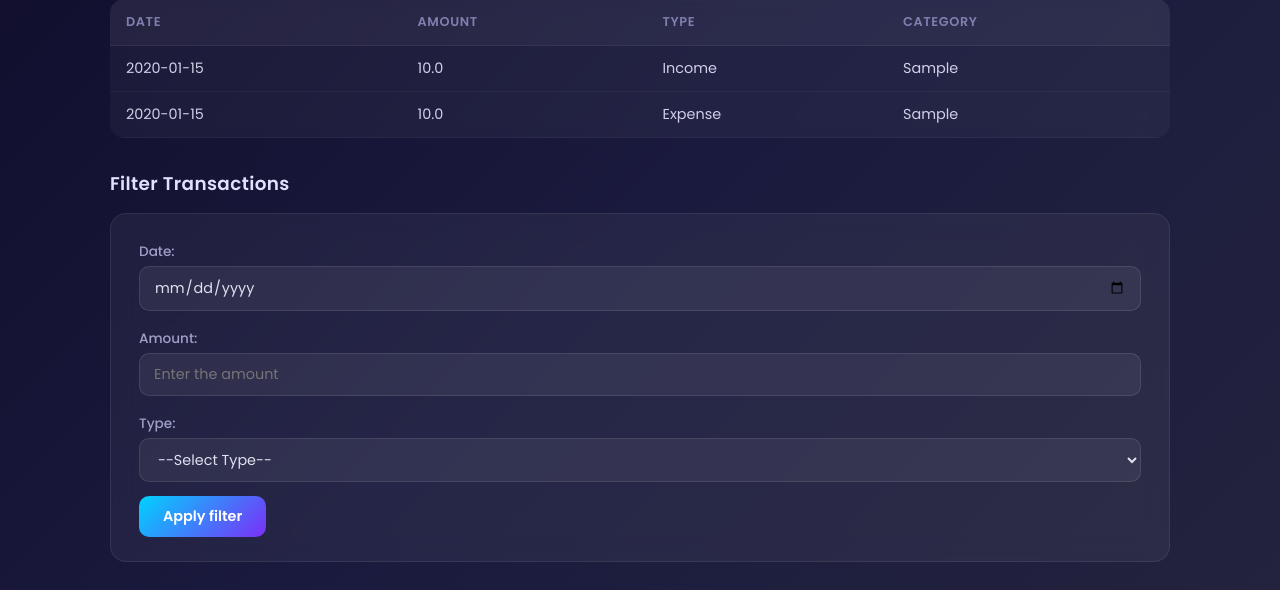
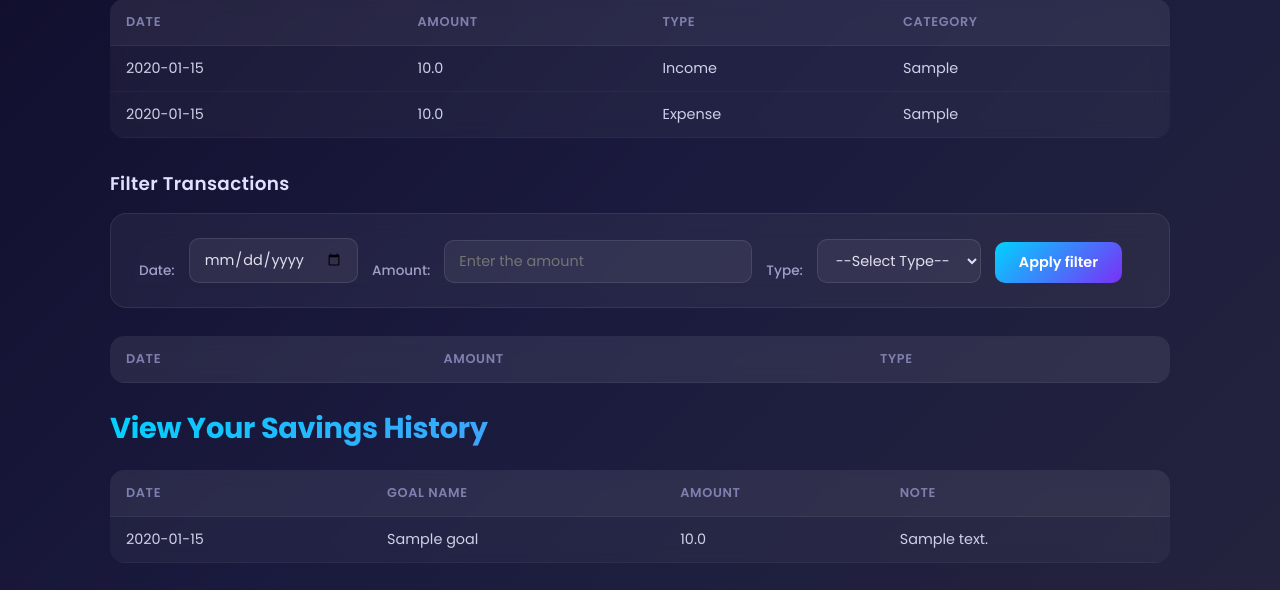
Before and after one commit to tanishq080310-sys/Personal-Finance-Manager-using-Python-and-Flask, a Flask app: page /history in a window 1280 px wide. Shown: the part 277-867 px from the top of the page. After the commit the page ends 840 px from the top, so only its background shows below. Run offline with Flask 3, Linux system fonts and the light colour scheme; a user stored in the database is signed in; tables that the repository leaves empty hold one stand-in row (values such as "Sample post"); lists and menus that the app fills with data are empty; parts of the project's set-up code (start-up, migrations or seed data) failed here and were passed over.

Commit message:
Added savings history feature in history page

```diff
--- a/app.py
+++ b/app.py
@@ -152,6 +152,14 @@ def dashboard():
     transactions.sort(key=lambda x: x["Date"], reverse=True)
     recent_transactions = transactions[:3]
 
+    savings = Savings.query.filter_by(user_id = current_user.id).all()
+    total_saving = 0
+    for saving in savings:
+        total_saving += saving.amount
+
+    Balance_amount = total_income - total_expense - total_saving
+
+
     return render_template("dashboard.html",
         user = current_user,
         total_income = total_income,
@@ -159,7 +167,9 @@ def dashboard():
         total_expense = total_expense,
         expenses = expenses,
         Balance_amount = Balance_amount,
-        recent_transactions = recent_transactions
+        recent_transactions = recent_transactions,
+        savings = savings,
+        total_saving = total_saving
     )
 
 
@@ -255,14 +265,29 @@ def history():
 
     filtered_transactions = []
 
+    history_savings = []
+
+    savings = Savings.query.filter_by(user_id = current_user.id).all()
+
+    for saving in savings:
+        goal_name = saving.goal_id
+        goals = Goals.query.get(goal_name)
+        goalname = goals.name
+
+        history_savings.append({
+            "Date": saving.date,
+            "Amount": saving.amount,
+            "Note" : saving.note,
+            "Goal_Name" : goalname
+        })
+
+
 
     if request.method == "POST":
         print("Form reveived")
         date = request.form.get("date")
         amount = request.form.get("amount")
         type = request.form.get("type")
-
-
 
         if date:
             date = datetime.strptime(date, "%Y-%m-%d").date()
@@ -291,7 +316,9 @@ def history():
         expense_transactions = expense_transactions,
         max_income = max_income,
         max_expense = max_expense,
-        filtered_transactions = filtered_transactions
+        filtered_transactions = filtered_transactions,
+        user = current_user,
+        history_savings = history_savings
     )
 
 
--- a/static/style.css
+++ b/static/style.css
@@ -358,6 +358,14 @@ table button:hover {
     color: #ffd700;
 }
 
+.card.card-savings {
+    border-left: 3px solid #a855f7;
+}
+
+.card.card-savings .card-value {
+    color: #a855f7;
+}
+
 .card.card-welcome {
     border-left: 3px solid #7b2ff7;
 }
--- a/templates/dashboard.html
+++ b/templates/dashboard.html
@@ -25,6 +25,12 @@
             <div class="card-value">&#8377;{{ total_expense }}</div>
         </div>
 
+        <div class="card card-savings">
+            <div class="card-icon">&#x1f4b0;</div>
+            <div class="card-label">Total Savings</div>
+            <div class="card-value">&#8377;{{ total_saving }}</div>
+
+        </div>
         <div class="card card-balance">
             <div class="card-icon">&#x1f4b0;</div>
             <div class="card-label">Current Balance</div>
--- a/templates/goals.html
+++ b/templates/goals.html
@@ -20,7 +20,7 @@
             <label for="deadline">Target Date:</label>
             <input type="date" id="deadline" name="deadline">
 
-            <button type="submit" name="add_savings">Enter Goal</button>
+            <button type="submit" name="add_savings">Add Goal</button>
         </form>
 
         <form method="POST" action="/goals">
--- a/templates/history.html
+++ b/templates/history.html
@@ -29,10 +29,12 @@
 
     <table>
         <thead>
+            <tr>
                 <th>Date</th>
                 <th>Amount</th>
                 <th>Type</th>
                 <th>Category</th>
+            </tr>
         </thead>
         <tbody>
             {% for transaction in transactions %}
@@ -48,6 +50,7 @@
 
     <h3 class="filter-heading">Filter Transactions</h3>
 
+    <div class="filter-section">
     <form method = "POST" action = "/filter_history">
          <label for = "Date">Date:</label>
         <input type = "date" id = "date" name="date">
@@ -64,12 +67,15 @@
 
         <button type="submit">Apply filter</button>
     </form>
+    </div>
 
     <table>
         <thead>
+            <tr>
                 <th>Date</th>
                 <th>Amount</th>
                 <th>Type</th>
+            </tr>
         </thead>
         <tbody>
             {% for transaction in filtered_transactions %}
@@ -82,5 +88,29 @@
         </tbody>
     </table>
 
+    <h2>View Your Savings History</h2>
+
+    <table>
+        <thead>
+            <tr>
+                <th>Date</th>
+                <th>Goal Name</th>
+                <th>Amount</th>
+                <th>Note</th>
+            </tr>
+        </thead>
+
+        <tbody>
+            {% for saving in history_savings %}
+            <tr>
+                <td>{{saving.Date}}</td>
+                <td>{{saving.Goal_Name}}</td>
+                <td>{{saving.Amount}}</td>
+                <td>{{saving.Note}}</td>
+            </tr>
+            {% endfor %}
+        </tbody>
+    </table>
+
 
 {% endblock %}
--- a/templates/login.html
+++ b/templates/login.html
@@ -6,10 +6,10 @@
 
     <form method = "POST" action = "/login">
         <label for = "email">Email:</label>
-        <input type = "email" name = "email" required><br><br>
+        <input type = "email" name = "email" required>
 
         <label for = "password">Password:</label>
-        <input type = "password" name = "password" required><br><br>
+        <input type = "password" name = "password" required>
 
         <button type = "submit">Login</button>
 
```
Also changed, not shown: templates/expenses.html (+4 -7 lines), templates/incomes.html (+4 -5 lines), templates/register.html (+4 -4 lines). Lines whose indentation alone changed are shown as unchanged.
